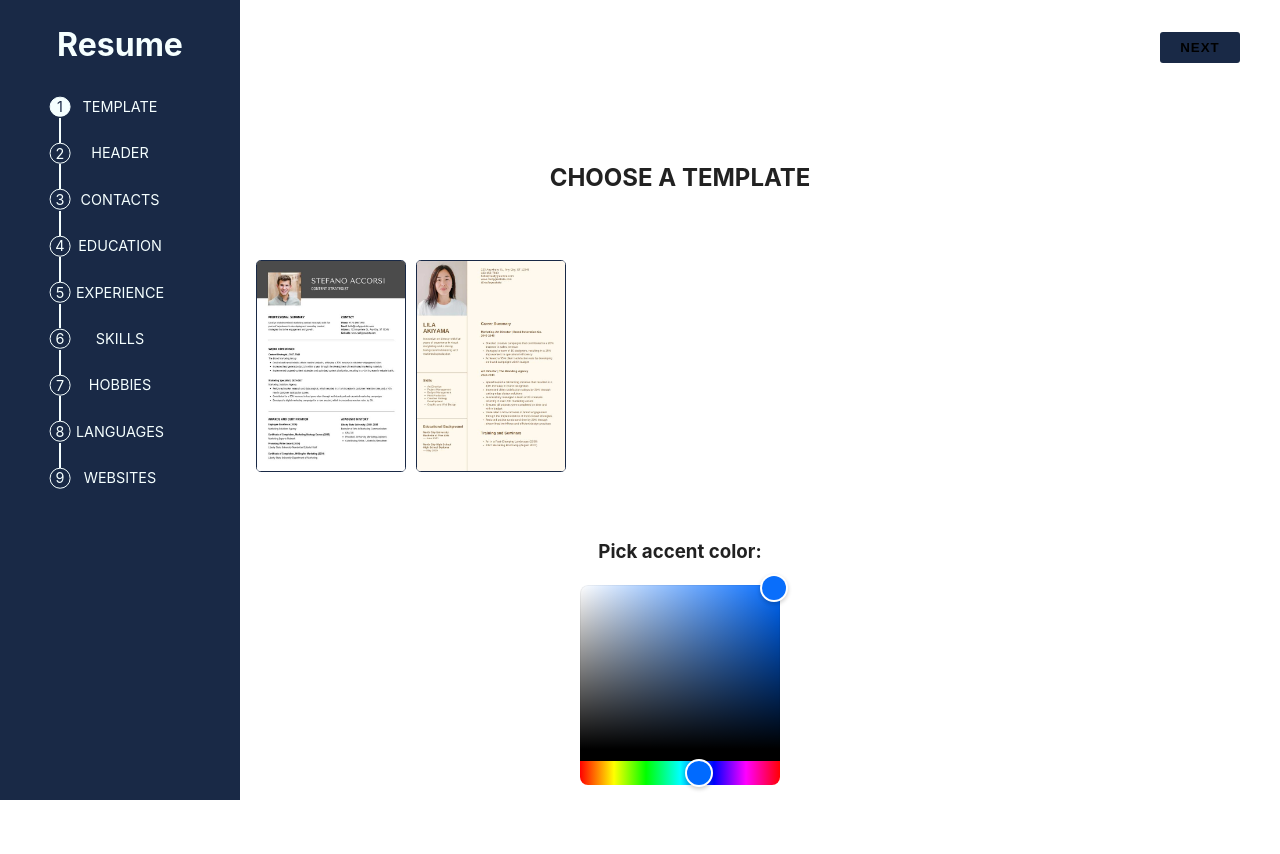
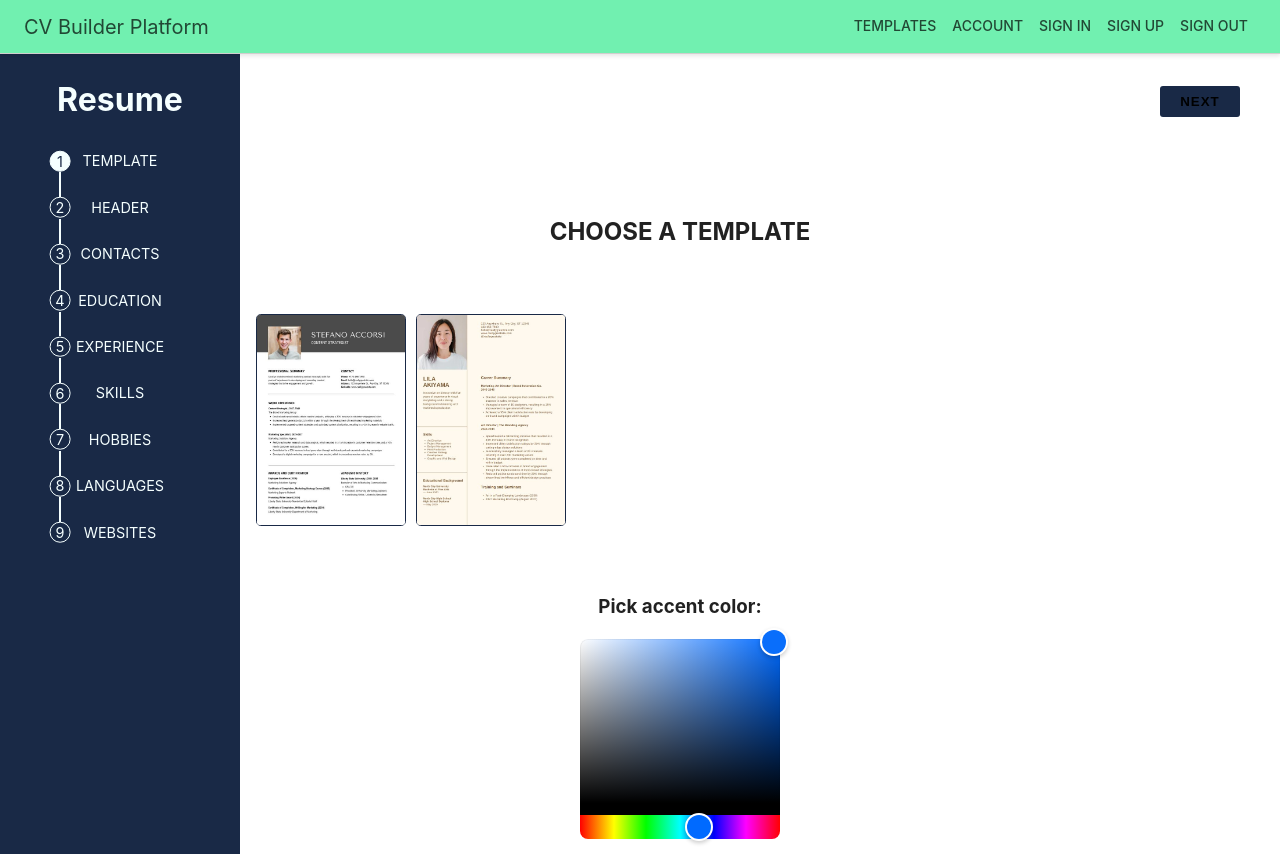
Before and after one commit to mickewasowski/cv-template, a React (Vite) app: page / in a window 1280 px wide. Before the commit the page ends 800 px from the top, so only its background shows below. Built offline with nearby package versions, Linux system fonts and the light colour scheme.

Commit message:
wip - material ui navbar

```diff
--- a/src/App.tsx
+++ b/src/App.tsx
@@ -1,11 +1,13 @@
 import { BrowserRouter, Routes, Route } from "react-router-dom";
 import HomePage from "./pages/HomePage.tsx";
 import RenderedResume from "./pages/RenderedResume.tsx";
+import Navbar from "./components/misc/Navbar.tsx";
 import "./App.scss";
 
 const App = () => {
   return (
     <BrowserRouter>
+      <Navbar />
       <Routes>
         <Route path={"/"} element={<HomePage />} />
         <Route path={"/resume"} element={<RenderedResume />} />
--- /dev/null
+++ b/src/components/misc/Navbar.tsx
@@ -0,0 +1,33 @@
+import AppBar from "@mui/material/AppBar";
+import Toolbar from "@mui/material/Toolbar";
+import Typography from "@mui/material/Typography";
+import Button from "@mui/material/Button";
+
+export default function Navbar() {
+    const handleButtonClick = (path: string) => {
+        // Handle navigation logic here
+        console.log(`Navigating to ${path}`);
+    };
+
+  return (
+    <AppBar position="static" sx={{
+        backgroundColor: "#71f0b0ff",
+        height: "3.4rem",
+        justifyContent: "center",
+        borderBottom: "1px solid #d1ceceff",
+        boxShadow: "0px 2px 4px rgba(0,0,0,0.1)",
+        position: "sticky",
+    }}>
+      <Toolbar>
+        <Typography variant="h6" sx={{ flexGrow: 1, color: "rgba(0,0,0, 0.7)", fontWeight: "400"}}>
+          CV Builder Platform
+        </Typography>
+        <Button color="inherit" sx={{color: "rgba(0,0,0, 0.7)"}} onClick={() => handleButtonClick('templates')}>Templates</Button>
+        <Button color="inherit" sx={{color: "rgba(0,0,0, 0.7)"}} onClick={() => handleButtonClick('account')}>Account</Button>
+        <Button color="inherit" sx={{color: "rgba(0,0,0, 0.7)"}} onClick={() => handleButtonClick('sign-in')}>Sign in</Button>
+        <Button color="inherit" sx={{color: "rgba(0,0,0, 0.7)"}} onClick={() => handleButtonClick('sign-up')}>Sign up</Button>
+        <Button color="inherit" sx={{color: "rgba(0,0,0, 0.7)"}} onClick={() => handleButtonClick('sign-out')}>Sign out</Button>
+      </Toolbar>
+    </AppBar>
+  );
+}
```
Also changed, not shown: 1 other file (tests, documents, lock files or other folders).
